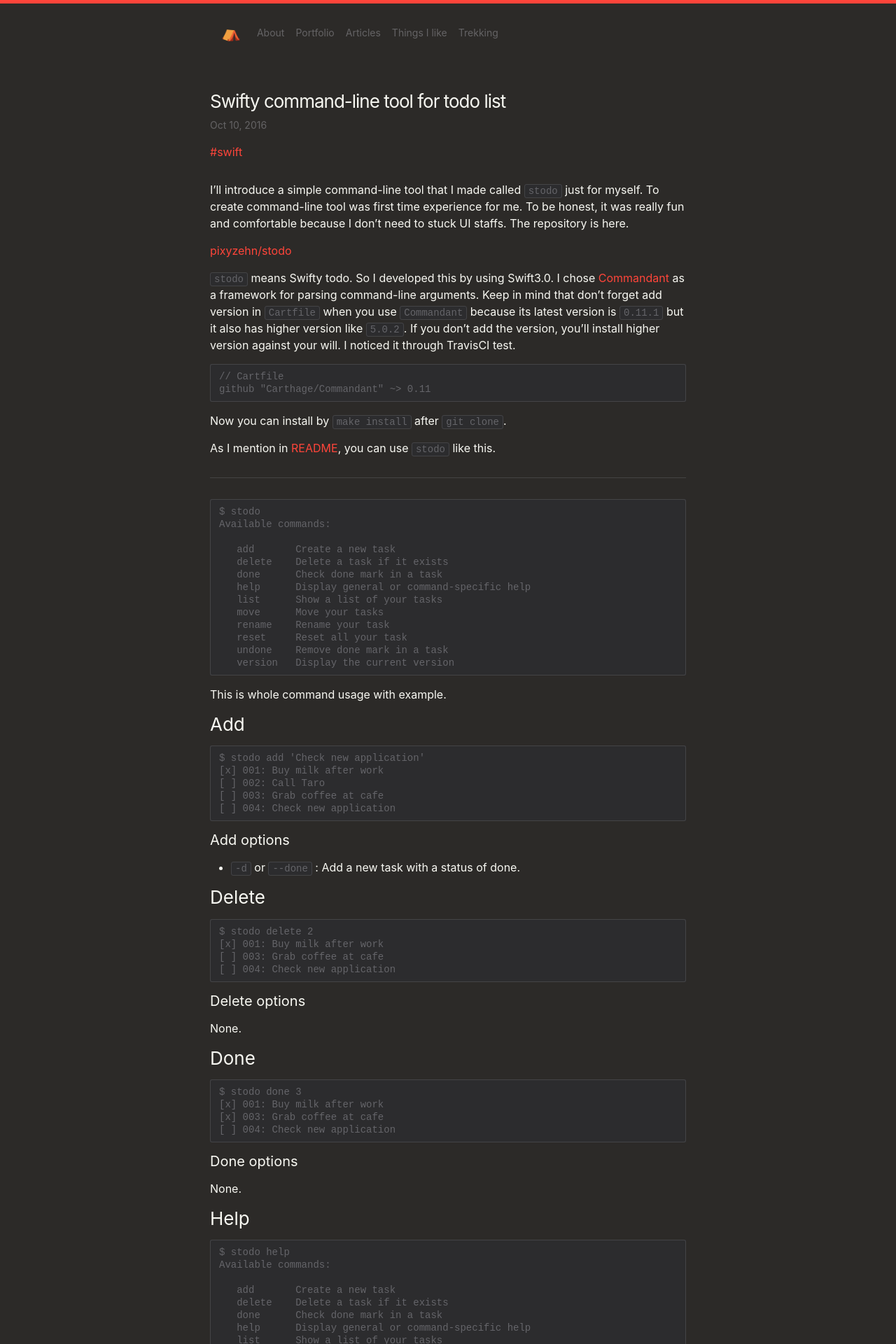
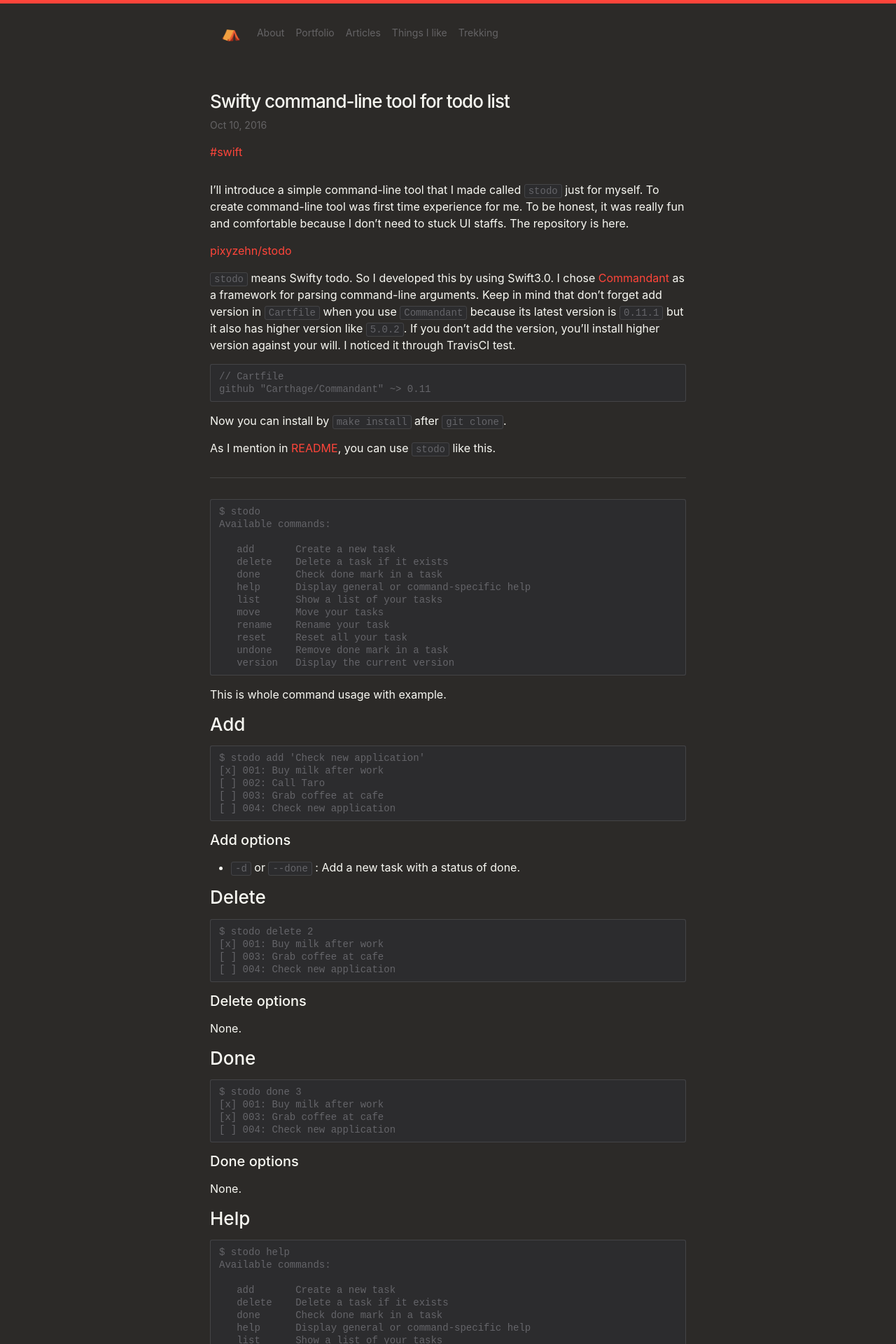
Before and after one commit to pixyzehn/pixyzehn.com, a Jekyll site: the page built from _posts/2016-10-10-swifty-command-line-tool-for-todo-list.md, in a window 1280 px wide. Shown: the top 1920 px of the page at 70% size. Built offline with Jekyll 4.4.1, drawn with Linux system fonts in a browser that asks for light colours; nearby versions of some CDN libraries; emoji names are drawn with the system emoji font; library files that are not in the unit come from our copies.

Commit message:
Improve base scss

```diff
--- a/_sass/_base.scss
+++ b/_sass/_base.scss
@@ -91,18 +91,6 @@ li {
 }
 
 /**
- * Headings
- */
-h1,
-h2,
-h3,
-h4,
-h5,
-h6 {
-  font-weight: $base-font-weight;
-}
-
-/**
  * Links
  */
 a {
```
